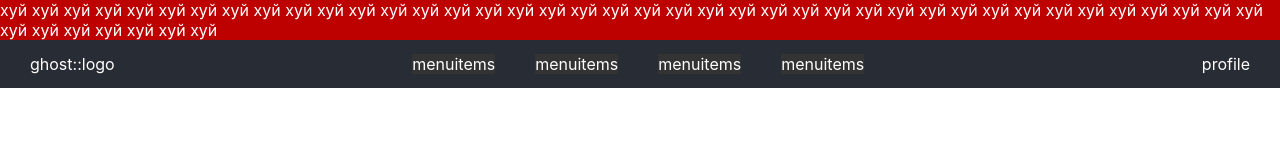
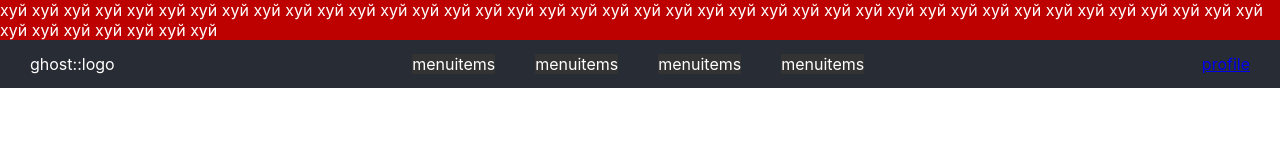
Before and after one commit to NONAMEGG/replay, a React (Create React App) app: page / in a window 1280 px wide. Shown: the top 160 px of the page. Built offline with nearby package versions, Linux system fonts and the light colour scheme.

Commit message:
Create account

```diff
--- a/package.json
+++ b/package.json
@@ -10,7 +10,7 @@
     "react-dom": "^18.2.0",
     "react-h5-audio-player": "^3.9.1",
     "react-router-dom": "^6.22.2",
-    "react-scripts": "5.0.1",
+    "react-scripts": "^5.0.1",
     "web-vitals": "^2.1.4"
   },
   "scripts": {
--- a/src/App.js
+++ b/src/App.js
@@ -4,6 +4,7 @@ import './App.css'
 
 const Home = React.lazy(() => import('./pages/home'))
 const Login = React.lazy(() => import('./pages/login'))
+const Account = React.lazy(() => import('./pages/accounts/account'))
 const Error = React.lazy(() => import('./pages/error'))
 const Root = React.lazy(() => import('./components/root'))
 
@@ -15,7 +16,9 @@ const router = createBrowserRouter(
       children:
       [
         {path: '/', element:<Suspense fallback={<div>loading////</div>}><Home/></Suspense>},
-        {path: '/login', element:<Suspense fallback={<div>loading////</div>}><Login/></Suspense>}
+        {path: '/login', element:<Suspense fallback={<div>loading////</div>}><Login/></Suspense>},
+        {path: '/account', element:<Suspense fallback={<div>loading////</div>}><Account/></Suspense>},
+
       ]
     }
   ]
--- a/src/components/header.js
+++ b/src/components/header.js
@@ -1,4 +1,6 @@
 import React, { Suspense } from 'react'
+import { Link } from 'react-router-dom'
+
 
 const Navigation = React.lazy(() => import('../components/navigation'))
 
@@ -13,7 +15,7 @@ const Header =() => {
                 <Suspense fallback={<div>Loading/////</div>}>
                 <Navigation></Navigation>
                 </Suspense>
-                <div>profile</div>
+                <Link className='profile' to="/account">profile</Link>
             </header>
         </>
     )
--- /dev/null
+++ b/src/pages/accounts/account.js
@@ -0,0 +1,16 @@
+import React, { Suspense } from 'react'
+
+const Header = React.lazy(() => import('../../components/header'))
+
+const Account =() => {
+    return (
+        <>
+        <Suspense fallback={<div>Loading...</div>}>
+        <Header></Header>
+        </Suspense>
+        <h1>Account</h1>
+    </>
+    )
+}
+
+export default Account
```
Also changed, not shown: 1 other file (tests, documents, lock files or other folders).
